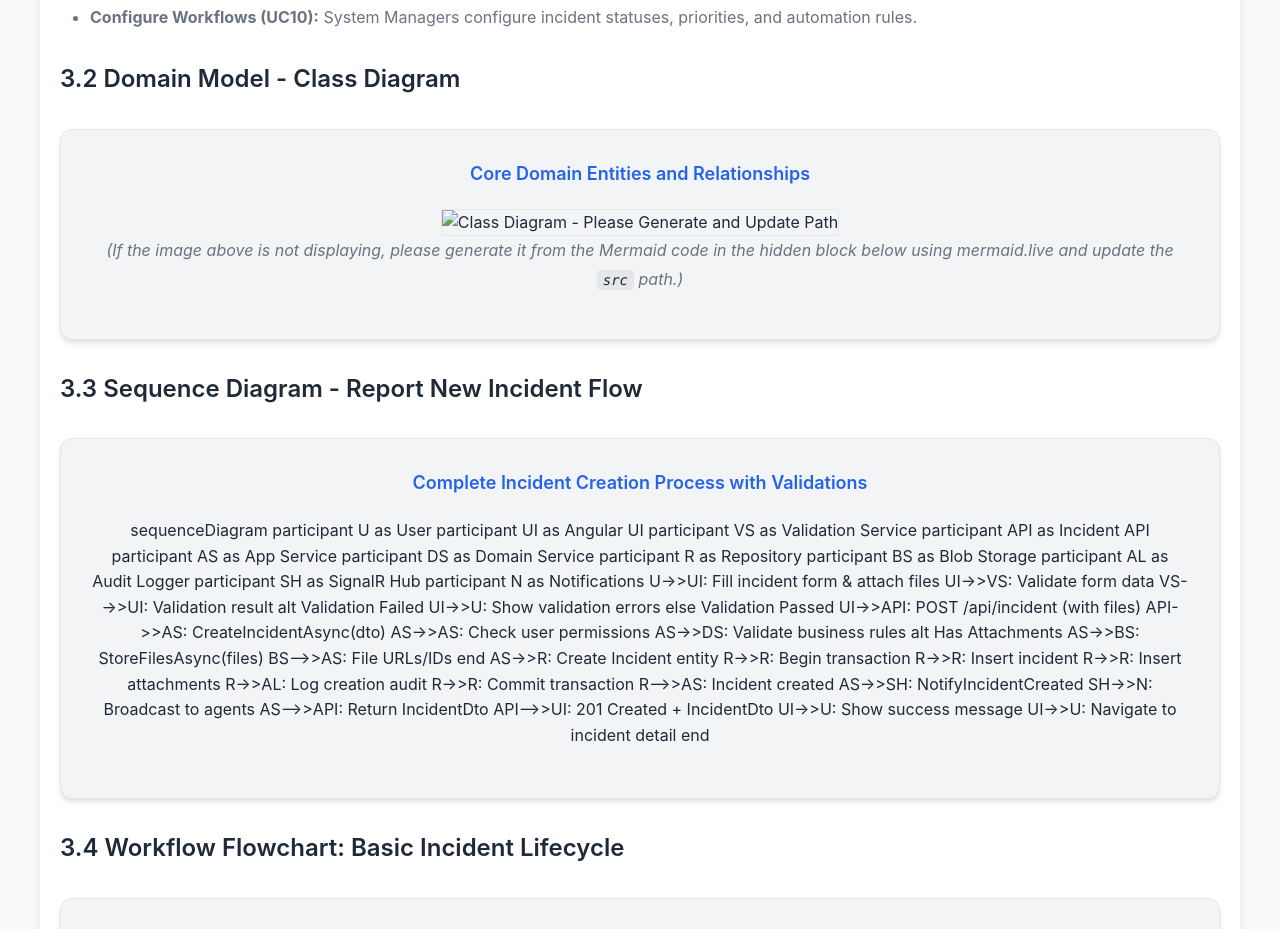
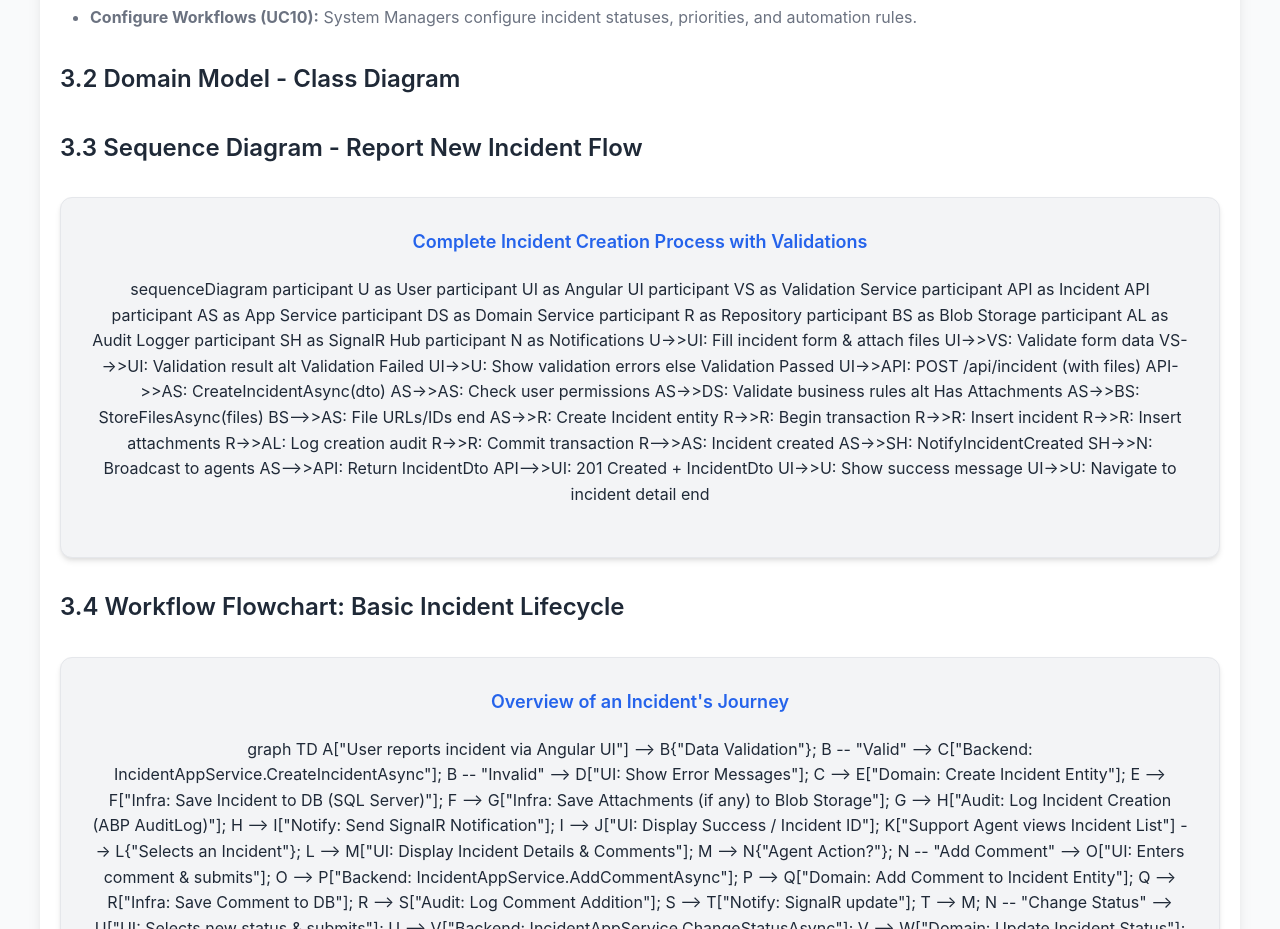
Before and after one commit to Hecaroadev/hecaroadev.github.io, a plain HTML site: page index.html in a window 1280 px wide. Shown: the part 5140-6069 px from the top of the page. Drawn offline with Linux system fonts and the light colour scheme; a script that the page names is missing.

Commit message:
Update index.html

```diff
--- a/index.html
+++ b/index.html
@@ -686,17 +686,7 @@ graph TB
 
 
         <h3>3.2 Domain Model - Class Diagram</h3>
-        <div class="diagram-container">
-            <h5>Core Domain Entities and Relationships</h5>
-            <!--
-                IMAGE PLACEHOLDER:
-                Generate the Class diagram using the Mermaid code below (from the hidden div)
-                and update the src path of this img tag.
-                Example: <img src="./images/class-diagram-generated.svg" alt="Class Diagram">
-            -->
-            <img src="./class-diagram-generated.svg" alt="Class Diagram - Please Generate and Update Path">
-            <p><em>(If the image above is not displaying, please generate it from the Mermaid code in the hidden block below using mermaid.live and update the <code>src</code> path.)</em></p>
-        </div>
+
         <div class="mermaid-code-block">
             <pre><code class="mermaid">
 classDiagram
```
